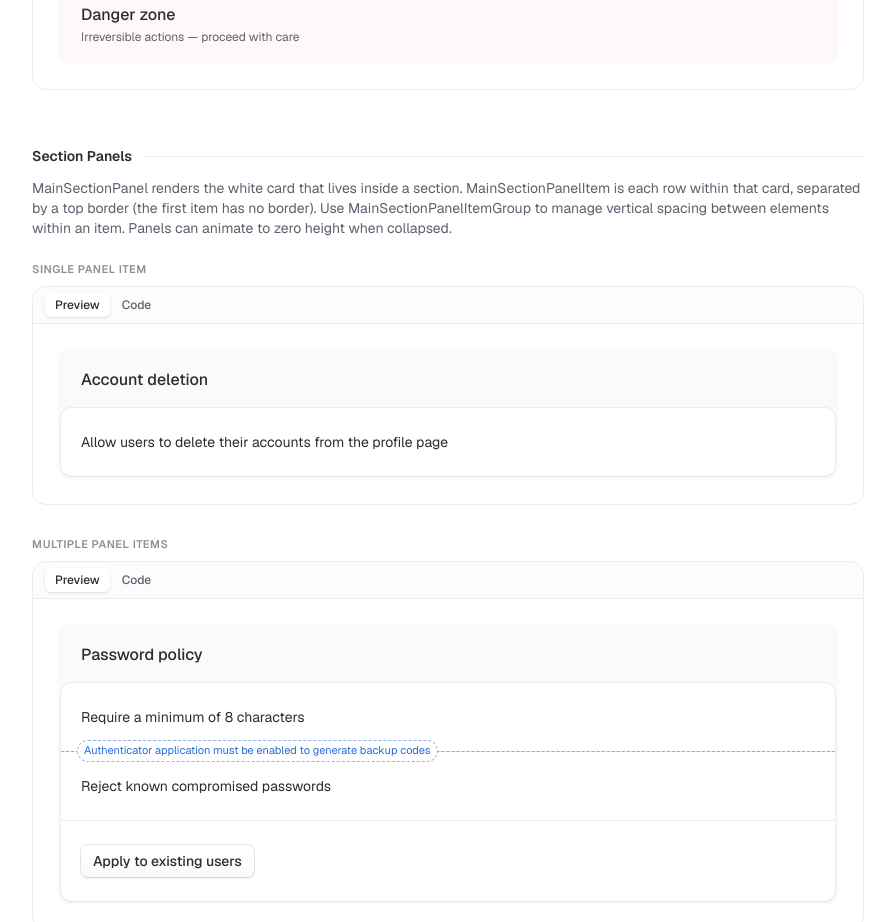
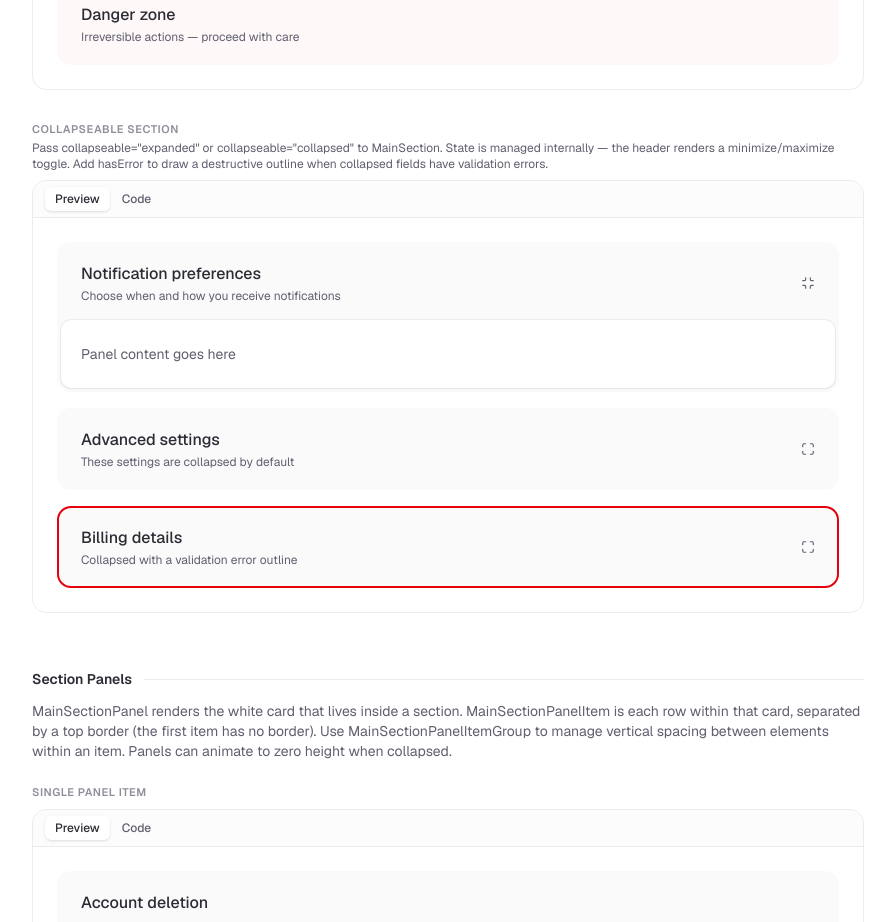
Before and after one commit to zakashah/ascendra-ui, a Next.js app: page /showcase/layout-guide in a window 1280 px wide. Shown: the part 3840-4762 px from the top of the page, without its empty margins (304-1199 px from the left). Built offline with nearby package versions, Linux system fonts and the light colour scheme.

Commit message:
financial transaction form

```diff
--- a/app/showcase/layout-guide/page.tsx
+++ b/app/showcase/layout-guide/page.tsx
@@ -703,6 +703,95 @@ import { MainSectionHeaderSubtitle } from "@/ascendra-ui/components/layout/main-
             </MainSection>
           </div>
         </Variant>
+
+        <Variant
+          label="Collapseable section"
+          note="Pass collapseable=&quot;expanded&quot; or collapseable=&quot;collapsed&quot; to MainSection. State is managed internally — the header renders a minimize/maximize toggle. Add hasError to draw a destructive outline when collapsed fields have validation errors."
+          code={`import { MainSection } from "@/ascendra-ui/components/layout/main-section";
+import { MainSectionHeader } from "@/ascendra-ui/components/layout/main-section-header";
+import { MainSectionHeaderTitle } from "@/ascendra-ui/components/layout/main-section-header-title";
+import { MainSectionHeaderSubtitle } from "@/ascendra-ui/components/layout/main-section-header-subtitle";
+import { MainSectionPanel } from "@/ascendra-ui/components/layout/main-section-panel";
+import { MainSectionPanelItem } from "@/ascendra-ui/components/layout/main-section-panel-item";
+
+// Starts expanded
+<MainSection collapseable="expanded">
+  <MainSectionHeader>
+    <MainSectionHeaderTitle>Notification preferences</MainSectionHeaderTitle>
+    <MainSectionHeaderSubtitle>
+      Choose when and how you receive notifications
+    </MainSectionHeaderSubtitle>
+  </MainSectionHeader>
+  <MainSectionPanel>
+    <MainSectionPanelItem>Panel content</MainSectionPanelItem>
+  </MainSectionPanel>
+</MainSection>
+
+// Starts collapsed
+<MainSection collapseable="collapsed">
+  <MainSectionHeader>
+    <MainSectionHeaderTitle>Advanced settings</MainSectionHeaderTitle>
+  </MainSectionHeader>
+  <MainSectionPanel>
+    <MainSectionPanelItem>Panel content</MainSectionPanelItem>
+  </MainSectionPanel>
+</MainSection>
+
+// With validation error outline (when collapsed fields fail submit)
+<MainSection collapseable="expanded" hasError={!!errors.notificationEmail}>
+  ...
+</MainSection>`}
+        >
+          <div className="flex flex-col gap-4">
+            <MainSection collapseable="expanded">
+              <MainSectionHeader>
+                <MainSectionHeaderTitle>
+                  Notification preferences
+                </MainSectionHeaderTitle>
+                <MainSectionHeaderSubtitle>
+                  Choose when and how you receive notifications
+                </MainSectionHeaderSubtitle>
+              </MainSectionHeader>
+              <MainSectionPanel>
+                <MainSectionPanelItem>
+                  <p className="text-sm text-muted-foreground">
+                    Panel content goes here
+                  </p>
+                </MainSectionPanelItem>
+              </MainSectionPanel>
+            </MainSection>
+            <MainSection collapseable="collapsed">
+              <MainSectionHeader>
+                <MainSectionHeaderTitle>Advanced settings</MainSectionHeaderTitle>
+                <MainSectionHeaderSubtitle>
+                  These settings are collapsed by default
+                </MainSectionHeaderSubtitle>
+              </MainSectionHeader>
+              <MainSectionPanel>
+                <MainSectionPanelItem>
+                  <p className="text-sm text-muted-foreground">
+                    Panel content goes here
+                  </p>
+                </MainSectionPanelItem>
+              </MainSectionPanel>
+            </MainSection>
+            <MainSection collapseable="collapsed" hasError>
+              <MainSectionHeader>
+                <MainSectionHeaderTitle>Billing details</MainSectionHeaderTitle>
+                <MainSectionHeaderSubtitle>
+                  Collapsed with a validation error outline
+                </MainSectionHeaderSubtitle>
+              </MainSectionHeader>
+              <MainSectionPanel>
+                <MainSectionPanelItem>
+                  <p className="text-sm text-muted-foreground">
+                    Panel content goes here
+                  </p>
+                </MainSectionPanelItem>
+              </MainSectionPanel>
+            </MainSection>
+          </div>
+        </Variant>
       </GuideSection>
 
       {/* ── 5. Section Panels ─────────────────────────────────────────────── */}
--- a/components/forms/user-profile-form.tsx
+++ b/components/forms/user-profile-form.tsx
@@ -63,9 +63,9 @@ import {
 } from "@/ascendra-ui/components/ui/select";
 import { Switch } from "@/ascendra-ui/components/ui/switch";
 
-// ─── Schema ────────────────────────────────────────────────────────────────────
+// ─── Schemas ───────────────────────────────────────────────────────────────────
 
-const schema = z.object({
+const generalSchema = z.object({
   firstName: z.string().min(1, "First name is required"),
   lastName: z.string().min(1, "Last name is required"),
   displayName: z.string(),
@@ -79,11 +79,17 @@ const schema = z.object({
   phone: z.string(),
   bio: z.string().max(200, "Bio must be 200 characters or fewer"),
   website: z.string(),
+});
+
+const preferencesSchema = z.object({
   language: z.string().min(1, "Language is required"),
   timezone: z.string().min(1, "Timezone is required"),
   dateFormat: z.string().min(1, "Date format is required"),
   timeFormat: z.string().min(1, "Time format is required"),
   theme: z.string().min(1, "Theme is required"),
+});
+
+const notificationsSchema = z.object({
   notifyComment: z.boolean(),
   notifyMention: z.boolean(),
   notifyDM: z.boolean(),
@@ -92,7 +98,9 @@ const schema = z.object({
   notifyTeamActivity: z.boolean(),
 });
 
-type UserProfileValues = z.infer<typeof schema>;
+type GeneralValues = z.infer<typeof generalSchema>;
+type PreferencesValues = z.infer<typeof preferencesSchema>;
+type NotificationsValues = z.infer<typeof notificationsSchema>;
 
 // ─── Data ──────────────────────────────────────────────────────────────────────
 
@@ -176,16 +184,12 @@ const IN_APP_NOTIFICATION_FIELDS = [
 // ─── Form ──────────────────────────────────────────────────────────────────────
 
 export default function UserProfileForm() {
-  const [isSaving, setIsSaving] = useState(false);
+  const [isSavingGeneral, setIsSavingGeneral] = useState(false);
+  const [isSavingPreferences, setIsSavingPreferences] = useState(false);
+  const [isSavingNotifications, setIsSavingNotifications] = useState(false);
 
-  const {
-    control,
-    trigger,
-    reset,
-    getValues,
-    formState: { isDirty, isValid, errors },
-  } = useForm<UserProfileValues>({
-    resolver: zodResolver(schema),
+  const generalForm = useForm<GeneralValues>({
+    resolver: zodResolver(generalSchema),
     defaultValues: {
       firstName: "",
       lastName: "",
@@ -195,11 +199,25 @@ export default function UserProfileForm() {
       phone: "",
       bio: "",
       website: "",
+    },
+    mode: "onTouched",
+  });
+
+  const preferencesForm = useForm<PreferencesValues>({
+    resolver: zodResolver(preferencesSchema),
+    defaultValues: {
       language: "",
       timezone: "",
       dateFormat: "",
       timeFormat: "",
       theme: "system",
+    },
+    mode: "onTouched",
+  });
+
+  const notificationsForm = useForm<NotificationsValues>({
+    resolver: zodResolver(notificationsSchema),
+    defaultValues: {
       notifyComment: false,
       notifyMention: false,
       notifyDM: false,
@@ -210,15 +228,39 @@ export default function UserProfileForm() {
     mode: "onTouched",
   });
 
-  async function handleSave(): Promise<boolean> {
-    const ok = await trigger();
+  async function handleSaveGeneral(): Promise<boolean> {
+    const ok = await generalForm.trigger();
     if (!ok) return false;
-    setIsSaving(true);
+    setIsSavingGeneral(true);
     await new Promise((r) => setTimeout(r, 1400));
-    setIsSaving(false);
-    reset(getValues());
+    setIsSavingGeneral(false);
+    generalForm.reset(generalForm.getValues());
     return true;
   }
+
+  async function handleSavePreferences(): Promise<boolean> {
+    const ok = await preferencesForm.trigger();
+    if (!ok) return false;
+    setIsSavingPreferences(true);
+    await new Promise((r) => setTimeout(r, 1400));
+    setIsSavingPreferences(false);
+    preferencesForm.reset(preferencesForm.getValues());
+    return true;
+  }
+
+  async function handleSaveNotifications(): Promise<boolean> {
+    const ok = await notificationsForm.trigger();
+    if (!ok) return false;
+    setIsSavingNotifications(true);
+    await new Promise((r) => setTimeout(r, 1400));
+    setIsSavingNotifications(false);
+    notificationsForm.reset(notificationsForm.getValues());
+    return true;
+  }
+
+  const { control: gc, formState: { isDirty: generalDirty, isValid: generalValid, errors: ge } } = generalForm;
+  const { control: pc, formState: { isDirty: preferencesDirty, isValid: preferencesValid, errors: pe } } = preferencesForm;
+  const { control: nc, formState: { isDirty: notificationsDirty, isValid: notificationsValid } } = notificationsForm;
 
   return (
     <>
@@ -238,9 +280,15 @@ export default function UserProfileForm() {
           <PageMain>
             <Tabs defaultValue="general">
               <TabList>
-                <TabTrigger value="general">General</TabTrigger>
-                <TabTrigger value="preferences">Preferences</TabTrigger>
-                <TabTrigger value="notifications">Notifications</TabTrigger>
+                <TabTrigger value="general" dirty={generalDirty}>
+                  General
+                </TabTrigger>
+                <TabTrigger value="preferences" dirty={preferencesDirty}>
+                  Preferences
+                </TabTrigger>
+                <TabTrigger value="notifications" dirty={notificationsDirty}>
+                  Notifications
+                </TabTrigger>
               </TabList>
 
               {/* ── Tab: General ──────────────────────────────────────────── */}
@@ -270,7 +318,7 @@ export default function UserProfileForm() {
                               </FieldLabelGroup>
                               <Controller
                                 name="firstName"
-                                control={control}
+                                control={gc}
                                 render={({ field: f }) => (
                                   <Input
                                     id="first-name"
@@ -280,12 +328,12 @@ export default function UserProfileForm() {
                                     value={f.value}
                                     onChange={f.onChange}
                                     onBlur={f.onBlur}
-                                    aria-invalid={!!errors.firstName}
+                                    aria-invalid={!!ge.firstName}
                                   />
                                 )}
                               />
                               <FieldHint
-                                error={errors.firstName as { message?: string }}
+                                error={ge.firstName as { message?: string }}
                                 mandatory
                               />
                             </Field>
@@ -299,7 +347,7 @@ export default function UserProfileForm() {
                               </FieldLabelGroup>
                               <Controller
                                 name="lastName"
-                                control={control}
+                                control={gc}
                                 render={({ field: f }) => (
                                   <Input
                                     id="last-name"
@@ -309,12 +357,12 @@ export default function UserProfileForm() {
                                     value={f.value}
                                     onChange={f.onChange}
                                     onBlur={f.onBlur}
-                                    aria-invalid={!!errors.lastName}
+                                    aria-invalid={!!ge.lastName}
                                   />
                                 )}
                               />
                               <FieldHint
-                                error={errors.lastName as { message?: string }}
+                                error={ge.lastName as { message?: string }}
                                 mandatory
                               />
                             </Field>
@@ -325,7 +373,7 @@ export default function UserProfileForm() {
                               </FieldLabel>
                               <Controller
                                 name="displayName"
-                                control={control}
+                                control={gc}
                                 render={({ field: f }) => (
                                   <Input
                                     id="display-name"
@@ -346,7 +394,7 @@ export default function UserProfileForm() {
                               </FieldLabel>
                               <Controller
                                 name="username"
-                                control={control}
+                                control={gc}
                                 render={({ field: f }) => (
                                   <Input
                                     id="username"
@@ -356,12 +404,12 @@ export default function UserProfileForm() {
                                     value={f.value}
                                     onChange={f.onChange}
                                     onBlur={f.onBlur}
-                                    aria-invalid={!!errors.username}
+                                    aria-invalid={!!ge.username}
                                   />
                                 )}
                               />
                               <FieldHint
-                                error={errors.username as { message?: string }}
+                                error={ge.username as { message?: string }}
                               />
                             </Field>
                           </div>
@@ -380,7 +428,7 @@ export default function UserProfileForm() {
                             </FieldLabelGroup>
                             <Controller
                               name="email"
-                              control={control}
+                              control={gc}
                               render={({ field: f }) => (
                                 <Input
                                   id="email"
@@ -400,7 +448,7 @@ export default function UserProfileForm() {
                             </FieldLabel>
                             <Controller
                               name="phone"
-                              control={control}
+                              control={gc}
                               render={({ field: f }) => (
                                 <Input
                                   id="phone"
@@ -426,7 +474,7 @@ export default function UserProfileForm() {
                             <FieldLabel htmlFor="bio">Bio / About</FieldLabel>
                             <Controller
                               name="bio"
-                              control={control}
+                              control={gc}
                               render={({ field: f }) => (
                                 <InputGroup>
                                   <InputGroupTextarea
@@ -436,14 +484,14 @@ export default function UserProfileForm() {
                                     value={f.value}
                                     onChange={f.onChange}
                                     onBlur={f.onBlur}
-                                    aria-invalid={!!errors.bio}
+                                    aria-invalid={!!ge.bio}
                                     maxLength={200}
                                   />
                                 </InputGroup>
                               )}
                             />
                             <FieldHint
-                              error={errors.bio as { message?: string }}
+                              error={ge.bio as { message?: string }}
                             />
                           </Field>
 
@@ -451,7 +499,7 @@ export default function UserProfileForm() {
                             <FieldLabel htmlFor="website">Website</FieldLabel>
                             <Controller
                               name="website"
-                              control={control}
+                              control={gc}
                               render={({ field: f }) => (
                                 <Input
                                   id="website"
@@ -476,6 +524,16 @@ export default function UserProfileForm() {
                     </MainSectionFooter>
                   </MainSection>
                 </div>
+
+                <UnsavedChangesBar
+                  isDirty={generalDirty}
+                  isValid={generalValid}
+                  isSaving={isSavingGeneral}
+                  onSave={handleSaveGeneral}
+                  onReset={() => generalForm.reset()}
+                  onInvalid={() => generalForm.trigger()}
+                  className="lg:left-[calc(50%+7rem)]"
+                />
               </TabContent>
 
               {/* ── Tab: Preferences ──────────────────────────────────────── */}
@@ -504,7 +562,7 @@ export default function UserProfileForm() {
                               </FieldLabel>
                               <Controller
                                 name="language"
-                                control={control}
+                                control={pc}
                                 render={({ field: f }) => (
                                   <Combobox
                                     items={LANGUAGES}
@@ -538,7 +596,7 @@ export default function UserProfileForm() {
                                 )}
                               />
                               <FieldHint
-                                error={errors.language as { message?: string }}
+                                error={pe.language as { message?: string }}
                                 mandatory
                               />
                             </Field>
@@ -549,7 +607,7 @@ export default function UserProfileForm() {
                               </FieldLabel>
                               <Controller
                                 name="timezone"
-                                control={control}
+                                control={pc}
                                 render={({ field: f }) => (
                                   <Combobox
                                     items={TIMEZONES}
@@ -580,7 +638,7 @@ export default function UserProfileForm() {
                                 )}
                               />
                               <FieldHint
-                                error={errors.timezone as { message?: string }}
+                                error={pe.timezone as { message?: string }}
                                 mandatory
                               />
                             </Field>
@@ -597,7 +655,7 @@ export default function UserProfileForm() {
                             </FieldLabel>
                             <Controller
                               name="dateFormat"
-                              control={control}
+                              control={pc}
                               render={({ field: f }) => (
                                 <Select
                                   value={f.value}
@@ -611,7 +669,7 @@ export default function UserProfileForm() {
                                     id="date-format"
                                     className="w-full"
                                     aria-invalid={
-                                      !!errors.dateFormat || undefined
+                                      !!pe.dateFormat || undefined
                                     }
                                   >
                                     <SelectValue placeholder="Select a format…" />
@@ -632,7 +690,7 @@ export default function UserProfileForm() {
                               )}
                             />
                             <FieldHint
-                              error={errors.dateFormat as { message?: string }}
+                              error={pe.dateFormat as { message?: string }}
                               mandatory
                             />
                           </Field>
@@ -643,7 +701,7 @@ export default function UserProfileForm() {
                             </FieldLegend>
                             <Controller
                               name="timeFormat"
-                              control={control}
+                              control={pc}
                               render={({ field: f }) => (
                                 <RadioGroup
                                   value={f.value}
@@ -680,7 +738,7 @@ export default function UserProfileForm() {
                               )}
                             />
                             <FieldHint
-                              error={errors.timeFormat as { message?: string }}
+                              error={pe.timeFormat as { message?: string }}
                               mandatory
                             />
                           </FieldSet>
@@ -706,7 +764,7 @@ export default function UserProfileForm() {
                           <FieldLegend variant="label">Theme</FieldLegend>
                           <Controller
                             name="theme"
-                            control={control}
+                            control={pc}
                             render={({ field: f }) => (
                               <RadioGroup
                                 value={f.value}
@@ -743,13 +801,23 @@ export default function UserProfileForm() {
                             )}
                           />
                           <FieldHint
-                            error={errors.theme as { message?: string }}
+                            error={pe.theme as { message?: string }}
                           />
                         </FieldSet>
                       </MainSectionPanelItem>
                     </MainSectionPanel>
                   </MainSection>
                 </div>
+
+                <UnsavedChangesBar
+                  isDirty={preferencesDirty}
+                  isValid={preferencesValid}
+                  isSaving={isSavingPreferences}
+                  onSave={handleSavePreferences}
+                  onReset={() => preferencesForm.reset()}
+                  onInvalid={() => preferencesForm.trigger()}
+                  className="lg:left-[calc(50%+7rem)]"
+                />
               </TabContent>
 
               {/* ── Tab: Notifications ────────────────────────────────────── */}
@@ -774,7 +842,7 @@ export default function UserProfileForm() {
                               <Controller
                                 key={id}
                                 name={name}
-                                control={control}
+                                control={nc}
                                 render={({ field: f }) => (
                                   <Field
                                     orientation="horizontal"
@@ -839,7 +907,7 @@ export default function UserProfileForm() {
                               <Controller
                                 key={id}
                                 name={name}
-                                control={control}
+                                control={nc}
                                 render={({ field: f }) => (
                                   <Field
                                     orientation="horizontal"
@@ -872,21 +940,21 @@ export default function UserProfileForm() {
                     </MainSectionFooter>
                   </MainSection>
                 </div>
+
+                <UnsavedChangesBar
+                  isDirty={notificationsDirty}
+                  isValid={notificationsValid}
+                  isSaving={isSavingNotifications}
+                  onSave={handleSaveNotifications}
+                  onReset={() => notificationsForm.reset()}
+                  onInvalid={() => notificationsForm.trigger()}
+                  className="lg:left-[calc(50%+7rem)]"
+                />
               </TabContent>
             </Tabs>
           </PageMain>
         </div>
       </div>
-
-      <UnsavedChangesBar
-        isDirty={isDirty}
-        isValid={isValid}
-        isSaving={isSaving}
-        onSave={handleSave}
-        onReset={() => reset()}
-        onInvalid={() => trigger()}
-        className="lg:left-[calc(50%+7rem)]"
-      />
     </>
   );
 }
```
Also changed, not shown: components/forms/financial-transaction-form.tsx (+37 -11 lines), components/previews/field-preview.tsx (+52 -0 lines).
